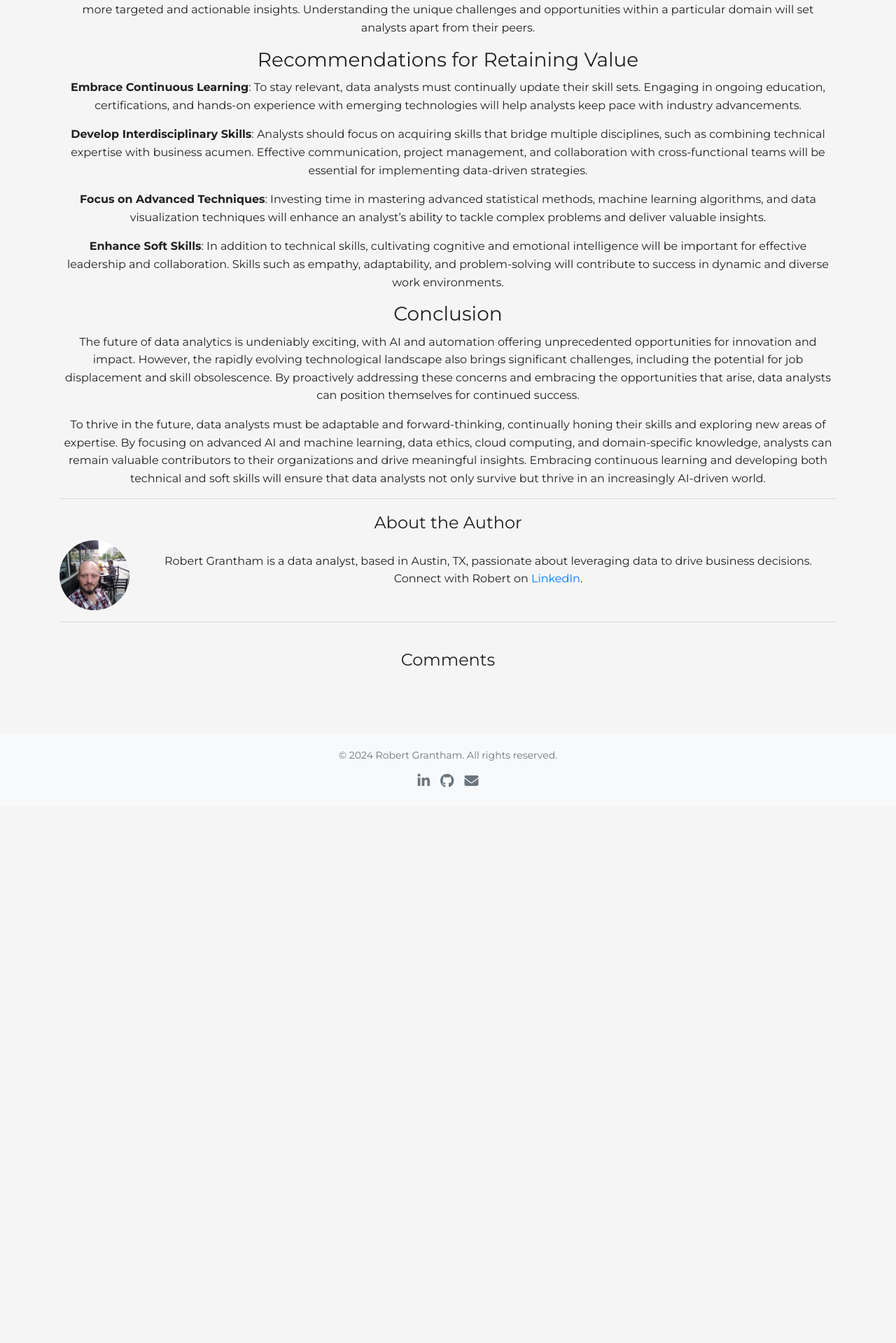
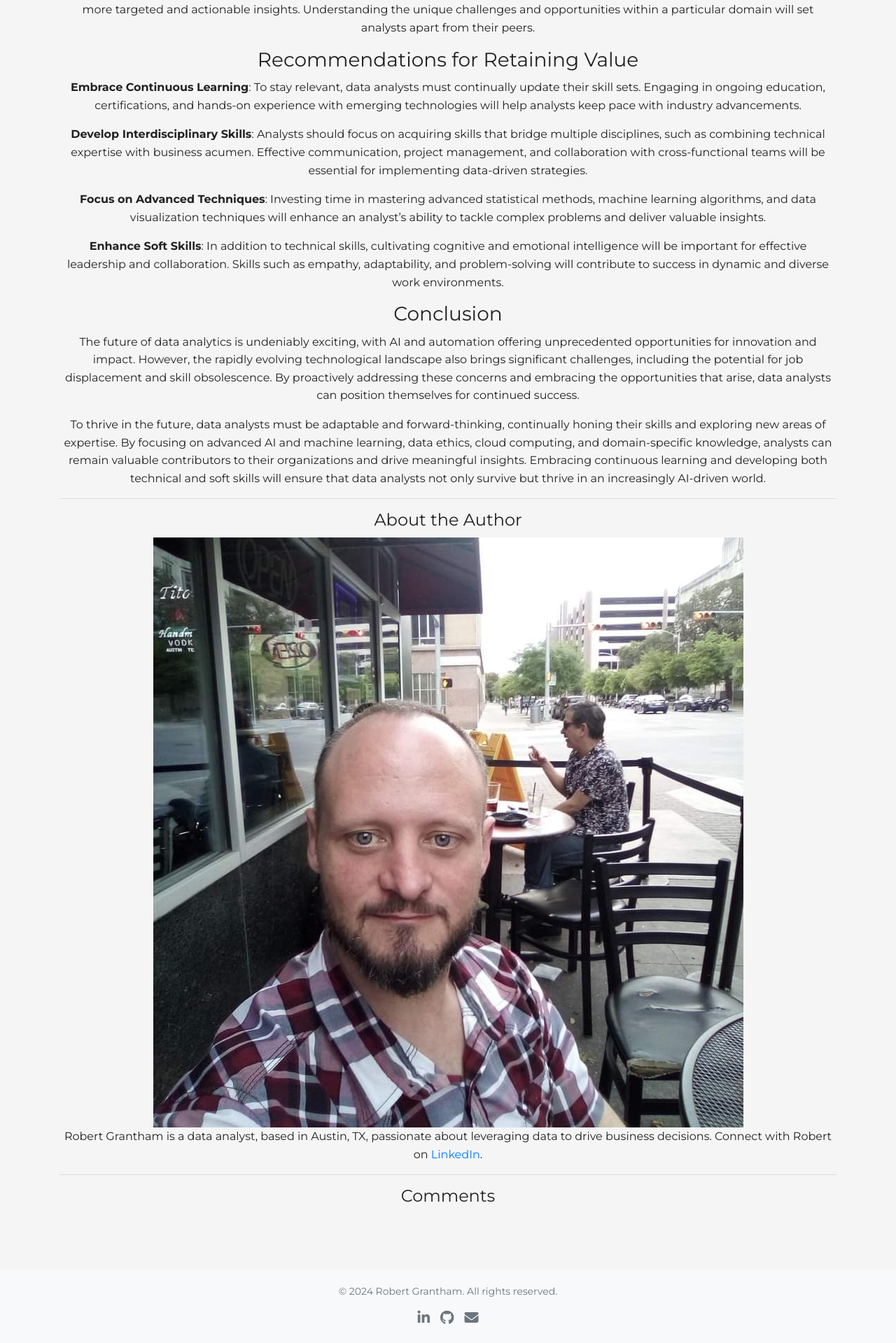
Before and after one commit to rgrantham82/rgrantham82.github.io, a Jekyll site: the page built from _posts/2024-07-20-data-analysts-staying-relevant.md, in a window 1280 px wide. Shown: the part 1476-3395 px from the top of the page at 70% size. Built offline with Jekyll 4.4.1, drawn with Linux system fonts in a browser that asks for light colours; nearby versions of some CDN libraries; comment, search, counter and statistics services are not loaded; before the commit the page ends 2628 px from its top, so only the background shows below that.

Commit message:
Update blog.html

```diff
--- a/_layouts/blog.html
+++ b/_layouts/blog.html
@@ -43,25 +43,3 @@ comments: true
     </div>
   </div>
 </section>
-<style>
-  .author-info {
-    margin-top: 20px;
-  }
-
-  .author-details {
-    display: flex;
-    align-items: center;
-  }
-
-  .about-image {
-    border-radius: 50%;
-    margin-right: 15px;
-    width: 100px;
-    height: 100px;
-    object-fit: cover;
-  }
-
-  .comments-section {
-    margin-top: 40px;
-  }
-</style>
```
